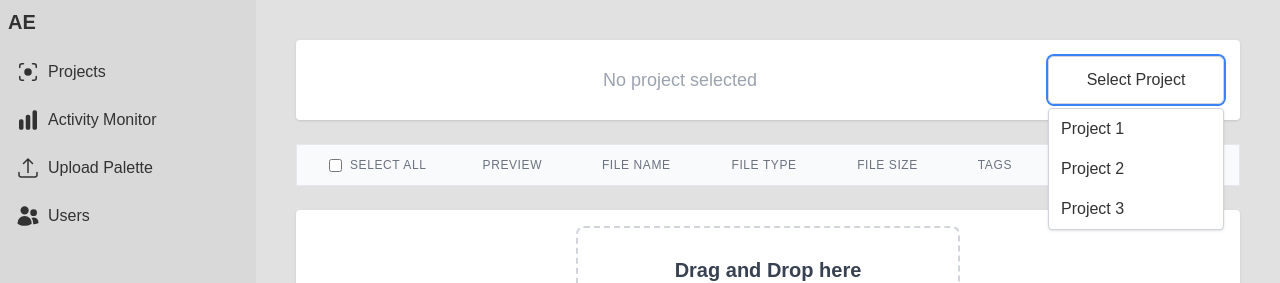
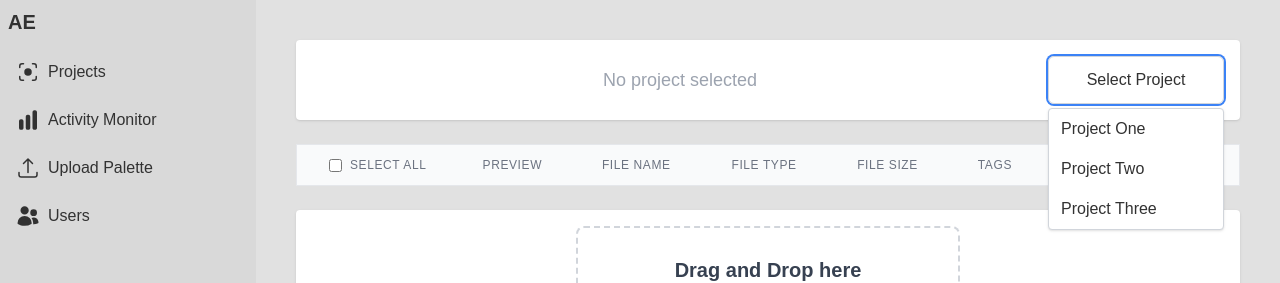
Before and after one commit to CPSC319-2025/404-Found-DAM, a Next.js app in the folder frontend/: page /palette in a window 1280 px wide. Both pictures are taken after a click on the button "Select Project". Shown: the top 283 px of the page. Built offline with nearby package versions, Linux system fonts and the light colour scheme.

Commit message:
Save changes before merge

```diff
--- a/frontend/src/app/palette/page.tsx
+++ b/frontend/src/app/palette/page.tsx
@@ -73,6 +73,8 @@ export default function PalettePage() {
       alert("Please select a project first!");
       return;
     }
+
+    alert("Upload successful!");
 
     const assignedImages = files.map((fileMeta) => {
       const id =
@@ -163,21 +165,21 @@ export default function PalettePage() {
             <div className="absolute top-full right-0 mt-1 w-full bg-white border border-gray-300 rounded shadow z-10">
               <div
                 className="px-3 py-2 hover:bg-gray-100 cursor-pointer"
-                onClick={() => handleProjectChoice("Project 1")}
+                onClick={() => handleProjectChoice("Project One")}
               >
-                Project 1
+                Project One
               </div>
               <div
                 className="px-3 py-2 hover:bg-gray-100 cursor-pointer"
-                onClick={() => handleProjectChoice("Project 2")}
+                onClick={() => handleProjectChoice("Project Two")}
               >
-                Project 2
+                Project Two
               </div>
               <div
                 className="px-3 py-2 hover:bg-gray-100 cursor-pointer"
-                onClick={() => handleProjectChoice("Project 3")}
+                onClick={() => handleProjectChoice("Project Three")}
               >
-                Project 3
+                Project Three
               </div>
             </div>
           )}
```
